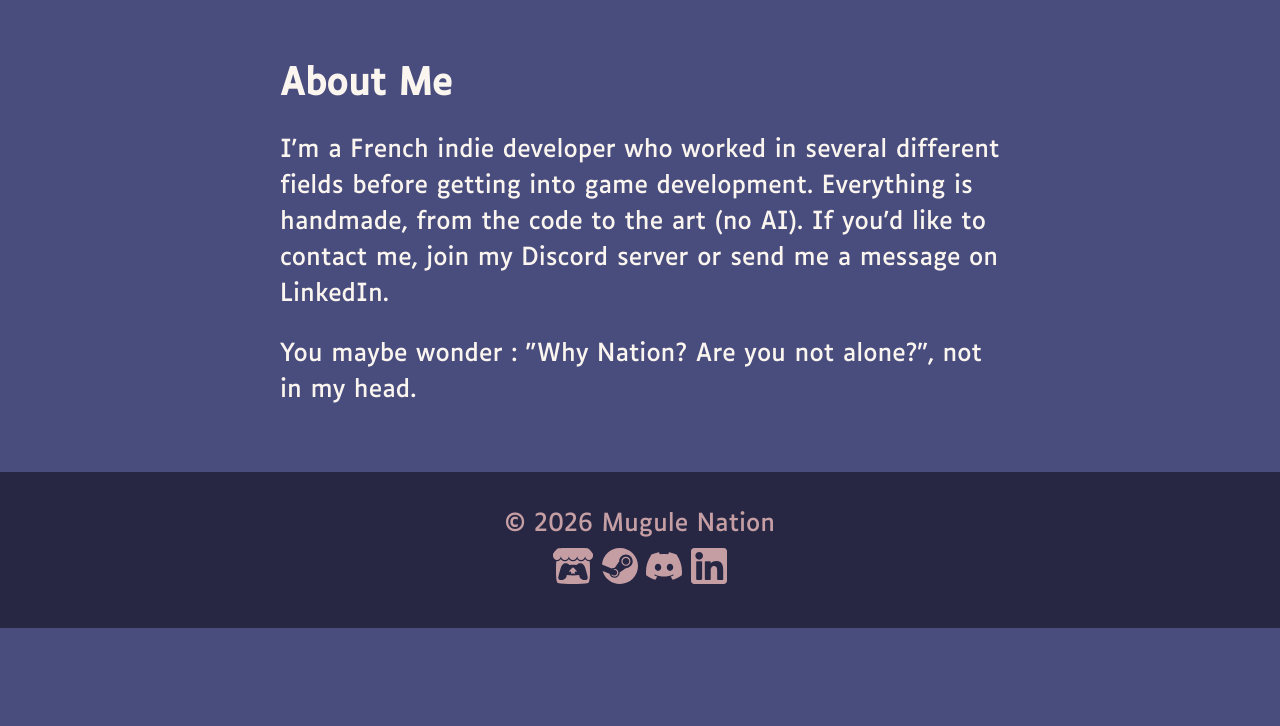
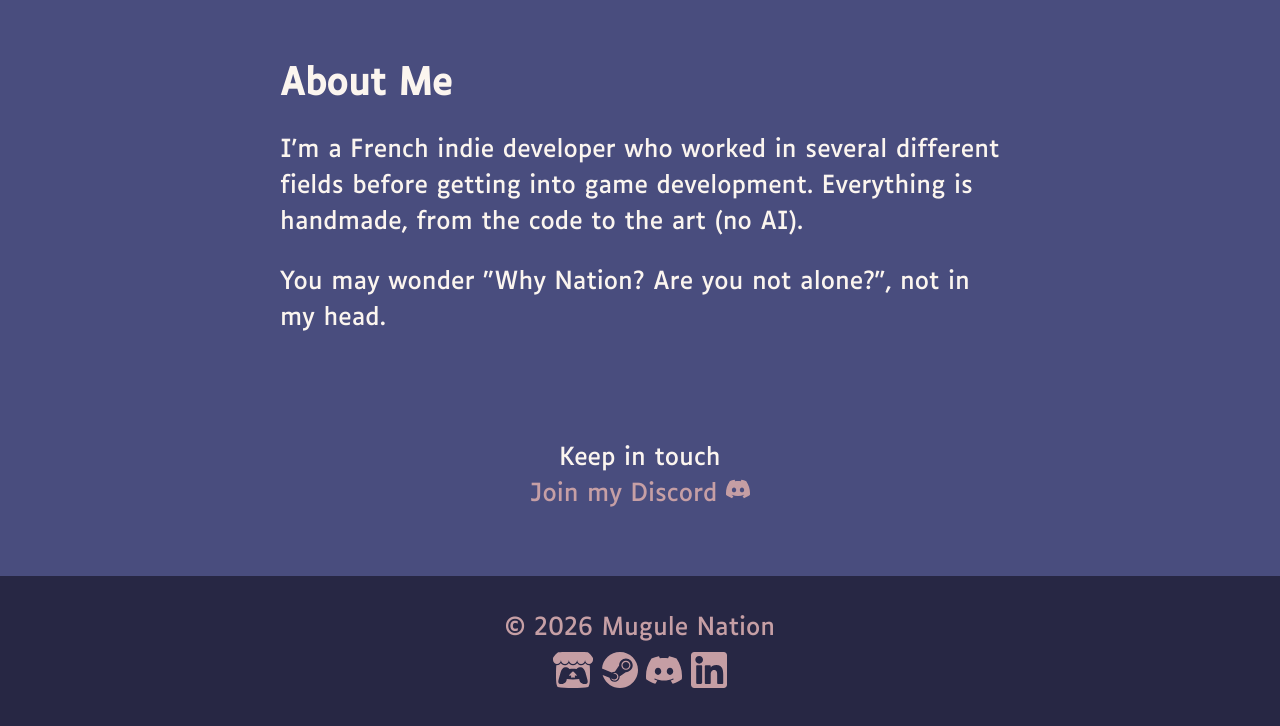
Before and after one commit to Mugule/mugule.github.io, a plain HTML site: page index.html in a window 1280 px wide. Shown: the part 1863-2589 px from the top of the page. Before the commit the page ends 2491 px from the top, so only its background shows below. Drawn offline with Linux system fonts and the light colour scheme.

Commit message:
contact centered

```diff
--- a/index.html
+++ b/index.html
@@ -16,7 +16,6 @@
     <!-- PREVIEW -->
     <meta property="og:title" content="Mugule Nation">
     <meta property="og:description" content="French indie game developer studio">
-    <meta property="og:image" content="Assets/Media/mugule_nation_logo.png">
   </head>
 
 
@@ -87,8 +86,19 @@
 
     <section>
       <h2>About Me</h2>
-      <p>I'm a French indie developer who worked in several different fields before getting into game development. Everything is handmade, from the code to the art (no AI). If you'd like to contact me, join my Discord server or send me a message on LinkedIn.</p>
-      <p>You maybe wonder : "Why Nation? Are you not alone?", not in my head.</p>
+      <p>I'm a French indie developer who worked in several different fields before getting into game development. Everything is handmade, from the code to the art (no AI).</p>
+      <p>You may wonder "Why Nation? Are you not alone?", not in my head.</p>
+    </section>
+
+    <section style="text-align: center;">
+
+      <p>
+        Keep in touch<br>
+        <a href="https://discord.gg/yaGBvpM7" target="_blank">
+          Join my Discord <img src="Assets/Media/discord-black.svg" class="text-logo"/>
+        </a>
+      </p>
+
     </section>
 
     <footer class="second-color">
--- a/styles.css
+++ b/styles.css
@@ -146,4 +146,7 @@ footer {
     .feature {
         flex-direction: column;
     }
+    h1 {
+        font-size: 1.5em;
+    }
 }
```
